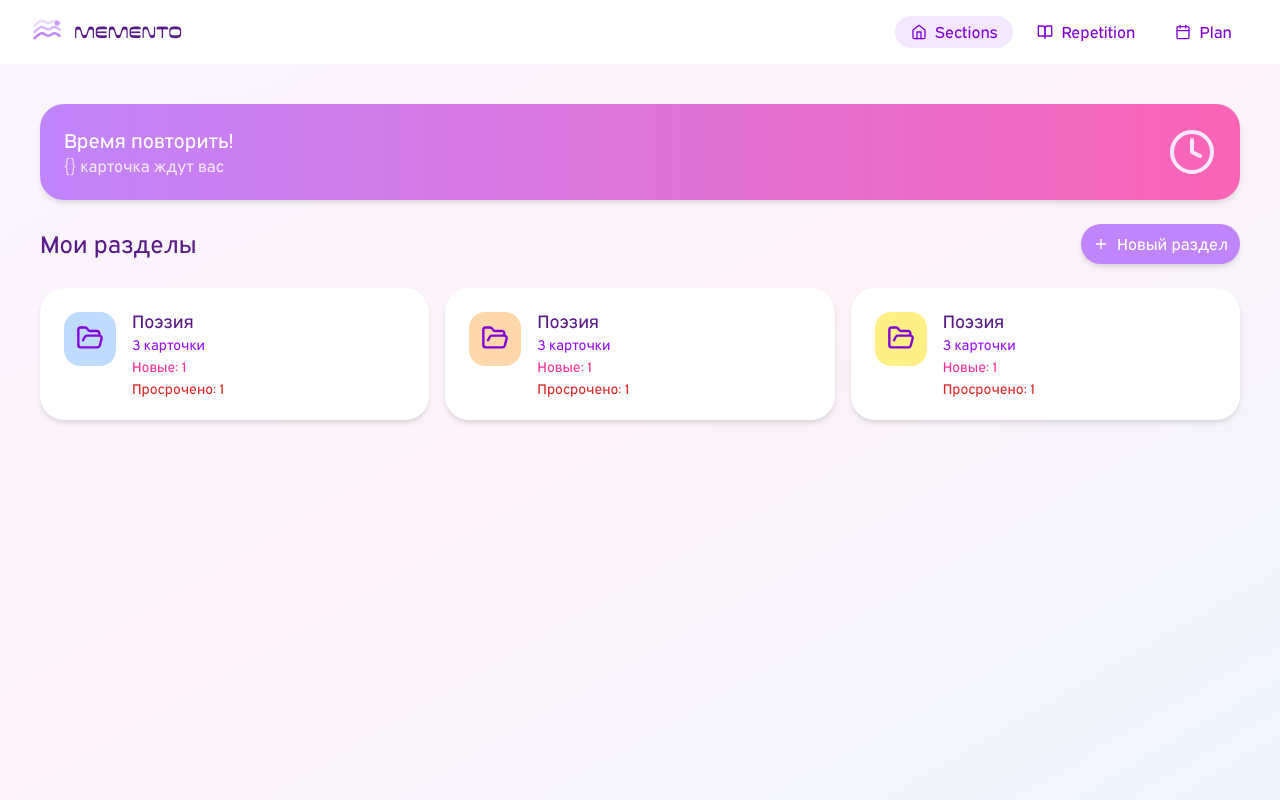
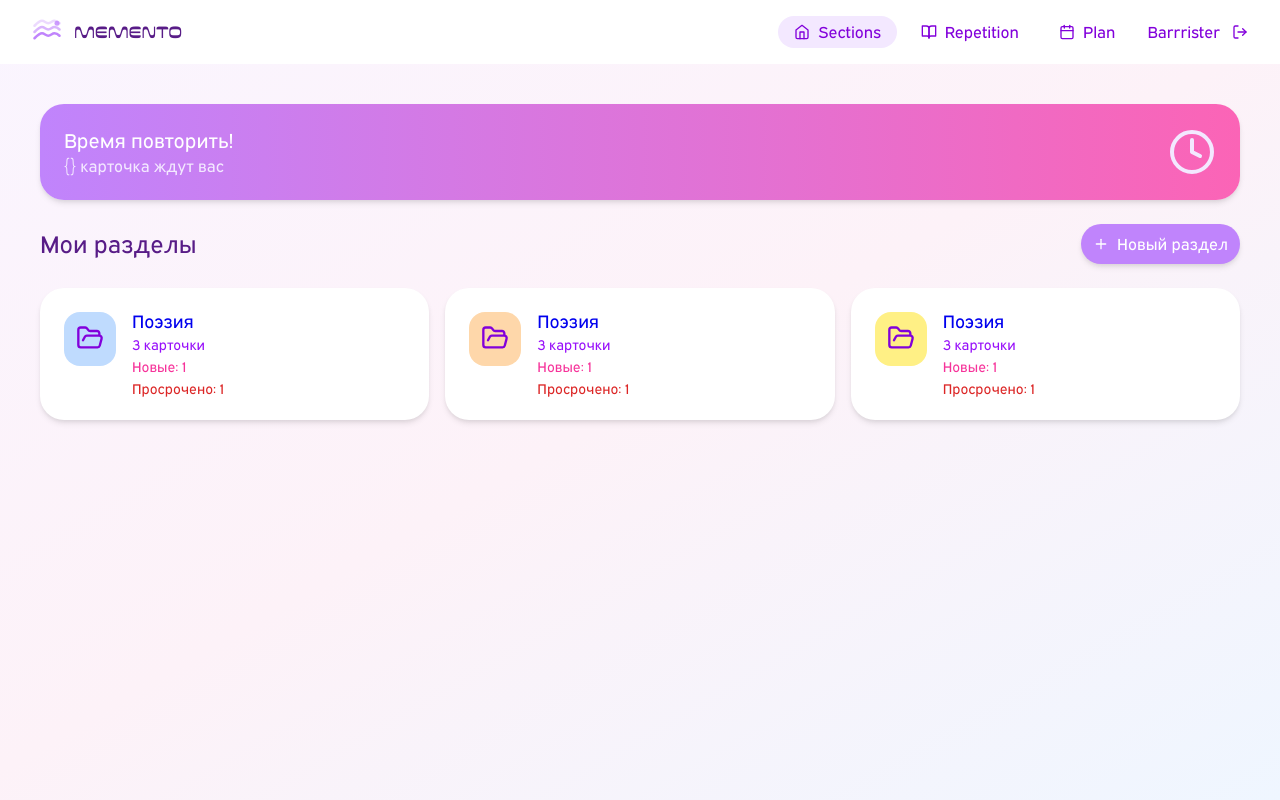
Before and after one commit to GrigoryevaEva/Forgetting-curve-Ebbinghaus, a Vue app: page / in a window 1280 px wide. Built offline with nearby package versions, Linux system fonts and the light colour scheme.

Commit message:
Add username in main header and icon logout

```diff
--- a/src/app/App.vue
+++ b/src/app/App.vue
@@ -1,4 +1,5 @@
 <script setup lang="ts">
+    import IconSprite from '@/shared/ui/assets/icons/IconSprite.vue';
     import Logo from '@/shared/ui/assets/icons/Logo.vue';
 
     import { useBreakpoints } from '@/composables';
@@ -15,6 +16,13 @@
             <p>Memento</p>
         </div>
         <Navigation v-if="!isMobileAndTablet" />
+        <div class="user">
+            <p>Barrrister</p>
+            <IconSprite
+                name="logOut"
+                class="userIcon"
+            />
+        </div>
     </header>
 
     <main>
@@ -26,16 +34,15 @@
     </footer>
 </template>
 
-<style scoped>
+<style scoped lang="scss">
     header {
         position: fixed;
         right: 0;
         left: 0;
 
         display: flex;
-        justify-content: space-between;
         align-items: center;
-        gap: var(--gap-2);
+        gap: var(--gap-4);
 
         height: 4rem;
 
@@ -48,6 +55,7 @@
         display: flex;
         gap: var(--gap-3);
         align-items: center;
+        flex: 1;
     }
     .containerLogo p {
         color: var(--bg-purple-900);
@@ -59,6 +67,17 @@
         height: 1.875rem;
         color: var(--bg-purple-400);
     }
+    .user {
+        display: flex;
+        align-items: center;
+        gap: var(--gap-3);
+        color: var(--text-purple-700);
+        &Icon {
+            height: 1rem;
+            width: 1rem;
+        }
+    }
+
     main {
         display: flex;
         flex-direction: column;
--- a/src/composables/useBreakpoints.ts
+++ b/src/composables/useBreakpoints.ts
@@ -2,7 +2,7 @@ import { breakpointsTailwind, useBreakpoints as useBreakpointsVueCore } from '@v
 
 export const useBreakpoints = () => {
     const breakpoints = useBreakpointsVueCore(breakpointsTailwind);
-    const isMobileAndTablet = breakpoints.smallerOrEqual('sm');
+    const isMobileAndTablet = breakpoints.smallerOrEqual('md');
     const isDesktop = breakpoints.greater('sm');
 
     return {
--- a/src/pages/Sections/components/SectionTile.vue
+++ b/src/pages/Sections/components/SectionTile.vue
@@ -13,7 +13,7 @@
         <CardContainer
             v-for="section in sections"
             :key="section.name"
-            class=""
+            :path="`/sections/${section.id}/cards`"
         >
             <div class="section">
                 <div>
--- a/src/shared/ui/assets/icons/IconSprite.vue
+++ b/src/shared/ui/assets/icons/IconSprite.vue
@@ -80,5 +80,7 @@
 
         trendingUp:
             '<polyline points="22 7 13.5 15.5 8.5 10.5 2 17"/><polyline points="16 7 22 7 22 13"/>',
+
+        logOut: '<path d="M9 21H5a2 2 0 0 1-2-2V5a2 2 0 0 1 2-2h4"/><polyline points="16 17 21 12 16 7"/><line x1="21" x2="9" y1="12" y2="12"/>',
     };
 </script>
--- a/src/shared/ui/assets/icons/types.ts
+++ b/src/shared/ui/assets/icons/types.ts
@@ -16,4 +16,5 @@ export type TIconName =
     | 'xCircle'
     | 'clock'
     | 'rotate'
-    | 'trendingUp';
+    | 'trendingUp'
+    | 'logOut';
--- a/src/shared/ui/components/CardContainer.vue
+++ b/src/shared/ui/components/CardContainer.vue
@@ -1,15 +1,18 @@
 <script setup lang="ts">
     import { computed } from 'vue';
+    import { RouterLink } from 'vue-router';
 
     import CustomButton from './CustomButton.vue';
 
     type Theme = 'main' | 'yellow' | 'red';
     interface Props {
+        path?: string;
         hover?: boolean;
         theme?: Theme;
     }
 
     const props = withDefaults(defineProps<Props>(), {
+        path: undefined,
         hover: true,
         theme: 'main',
     });
@@ -21,15 +24,25 @@
     <div
         class="root"
         :class="{
-            ['rootHover']: props.hover,
-            [`${props.theme}Border`]: isBorder,
+            ['rootHover']: hover,
+            [`${theme}Border`]: isBorder,
         }"
     >
-        <div class="content">
+        <RouterLink
+            v-if="path"
+            :to="path"
+            class="content"
+        >
+            <slot></slot>
+        </RouterLink>
+        <div
+            v-else
+            class="content"
+        >
             <slot></slot>
         </div>
         <div
-            v-if="props.hover"
+            v-if="hover"
             class="buttonsContainer"
         >
             <CustomButton
```
